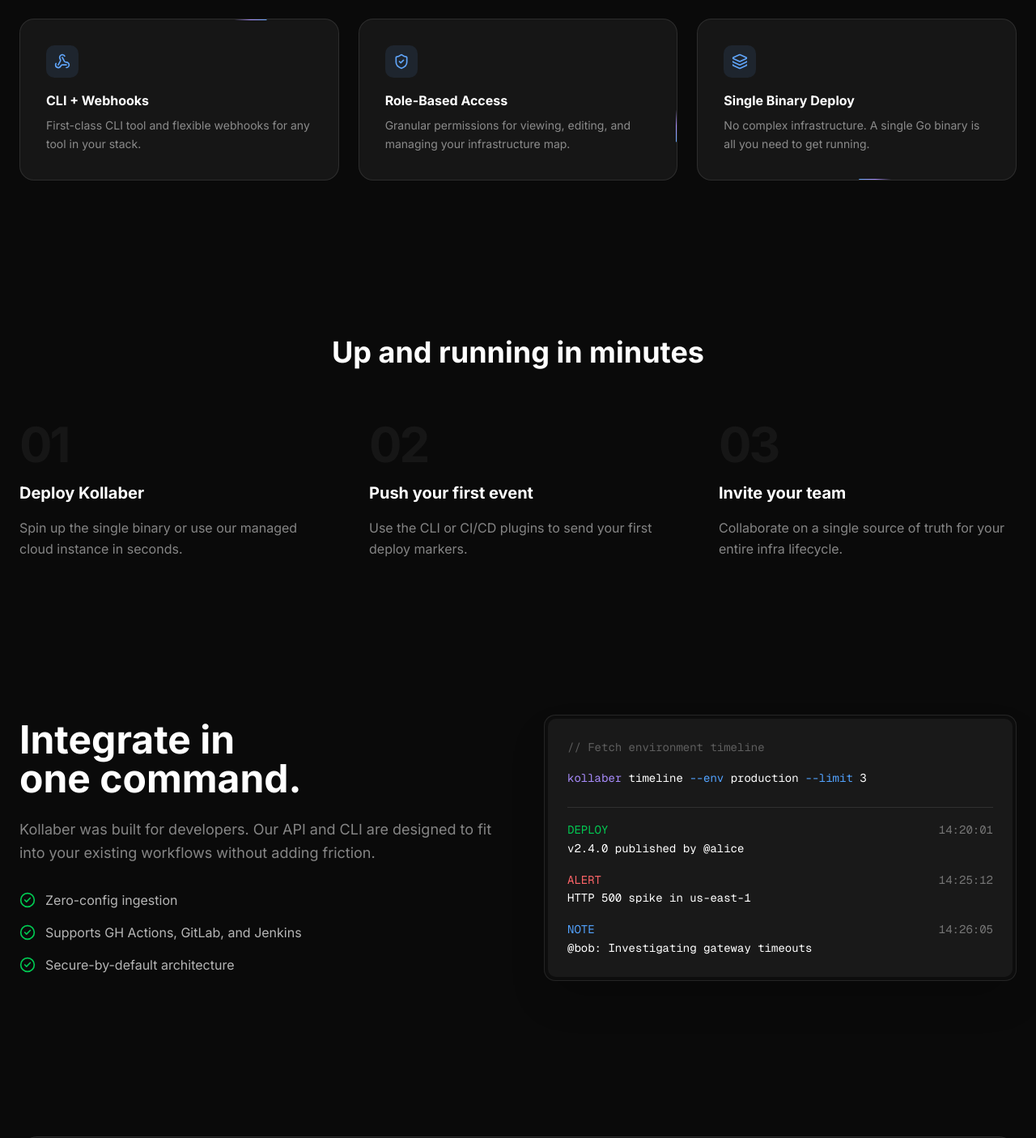
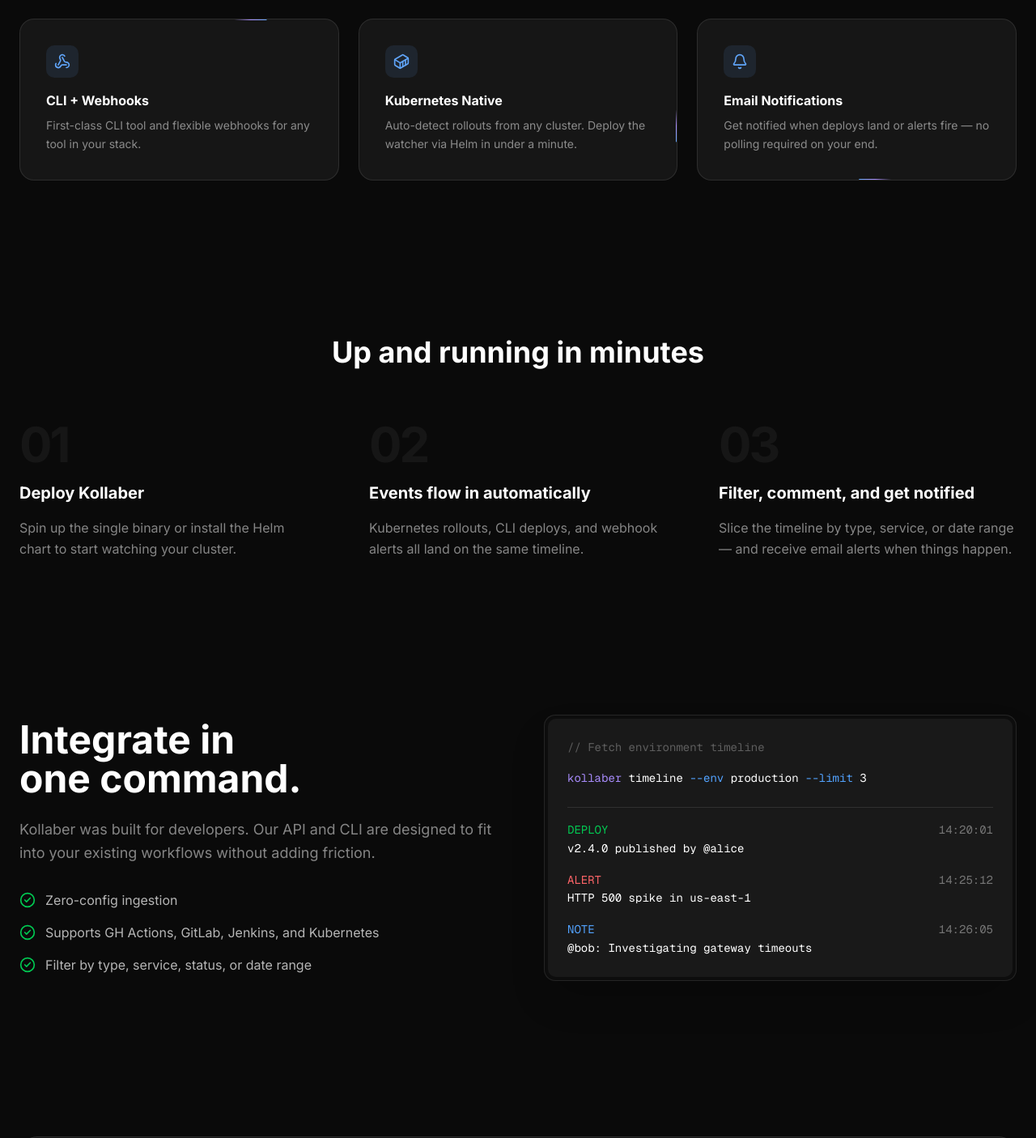
Before and after one commit to urbangeeks/kollaber, a Next.js app in the folder ui/: page / in a window 1280 px wide. Shown: the part 1661-3067 px from the top of the page at 81% size. Built offline with nearby package versions, Linux system fonts and the light colour scheme.

Commit message:
update: fix landing page features etc...

```diff
--- a/ui/app/page.tsx
+++ b/ui/app/page.tsx
@@ -4,12 +4,13 @@
 import {
   ArrowRight,
   Activity,
-  ShieldCheck,
+  Bell,
   Zap,
   Users,
-  Layers,
+  Filter,
   Webhook,
   CheckCircle2,
+  Container,
 } from "lucide-react"
 import { AnimatedGradientText } from "@/components/ui/animated-gradient-text"
 import { BlurFade } from "@/components/ui/blur-fade"
@@ -39,38 +40,38 @@
     desc: "First-class CLI tool and flexible webhooks for any tool in your stack.",
   },
   {
-    icon: ShieldCheck,
-    title: "Role-Based Access",
-    desc: "Granular permissions for viewing, editing, and managing your infrastructure map.",
+    icon: Container,
+    title: "Kubernetes Native",
+    desc: "Auto-detect rollouts from any cluster. Deploy the watcher via Helm in under a minute.",
   },
   {
-    icon: Layers,
-    title: "Single Binary Deploy",
-    desc: "No complex infrastructure. A single Go binary is all you need to get running.",
+    icon: Bell,
+    title: "Email Notifications",
+    desc: "Get notified when deploys land or alerts fire — no polling required on your end.",
   },
 ]
 
 const STATS = [
   { label: "binary to deploy", value: 1, prefix: "" },
   { label: "min to integrate", value: 5, prefix: "< " },
-  { label: "role tiers available", value: 4, prefix: "" },
+  { label: "event types tracked", value: 3, prefix: "" },
 ]
 
 const STEPS = [
   {
     step: "01",
     title: "Deploy Kollaber",
-    body: "Spin up the single binary or use our managed cloud instance in seconds.",
+    body: "Spin up the single binary or install the Helm chart to start watching your cluster.",
   },
   {
     step: "02",
-    title: "Push your first event",
-    body: "Use the CLI or CI/CD plugins to send your first deploy markers.",
+    title: "Events flow in automatically",
+    body: "Kubernetes rollouts, CLI deploys, and webhook alerts all land on the same timeline.",
   },
   {
     step: "03",
-    title: "Invite your team",
-    body: "Collaborate on a single source of truth for your entire infra lifecycle.",
+    title: "Filter, comment, and get notified",
+    body: "Slice the timeline by type, service, or date range — and receive email alerts when things happen.",
   },
 ]
 
@@ -273,8 +274,8 @@
             <div className="mt-8 flex flex-col gap-4">
               {[
                 "Zero-config ingestion",
-                "Supports GH Actions, GitLab, and Jenkins",
-                "Secure-by-default architecture",
+                "Supports GH Actions, GitLab, Jenkins, and Kubernetes",
+                "Filter by type, service, status, or date range",
               ].map((item) => (
                 <div key={item} className="flex items-center gap-3 text-white/70">
                   <CheckCircle2 className="h-5 w-5 shrink-0 text-green-500" />
@@ -344,7 +345,7 @@
           <div className="flex items-center gap-2">
             <div className="h-4 w-4 rounded-sm bg-gradient-to-br from-[#60a5fa] to-[#a78bfa]" />
             <span className="font-bold text-white/40">Kollaber</span>
-            <span className="text-xs text-white/20">© 2025 Kollaber Inc.</span>
+            <span className="text-xs text-white/20">© 2026 Kollaber Inc.</span>
           </div>
           <div className="flex items-center gap-8 text-sm font-medium text-white/30">
             {["Status", "Terms", "Privacy", "Twitter"].map((label) => (
```
